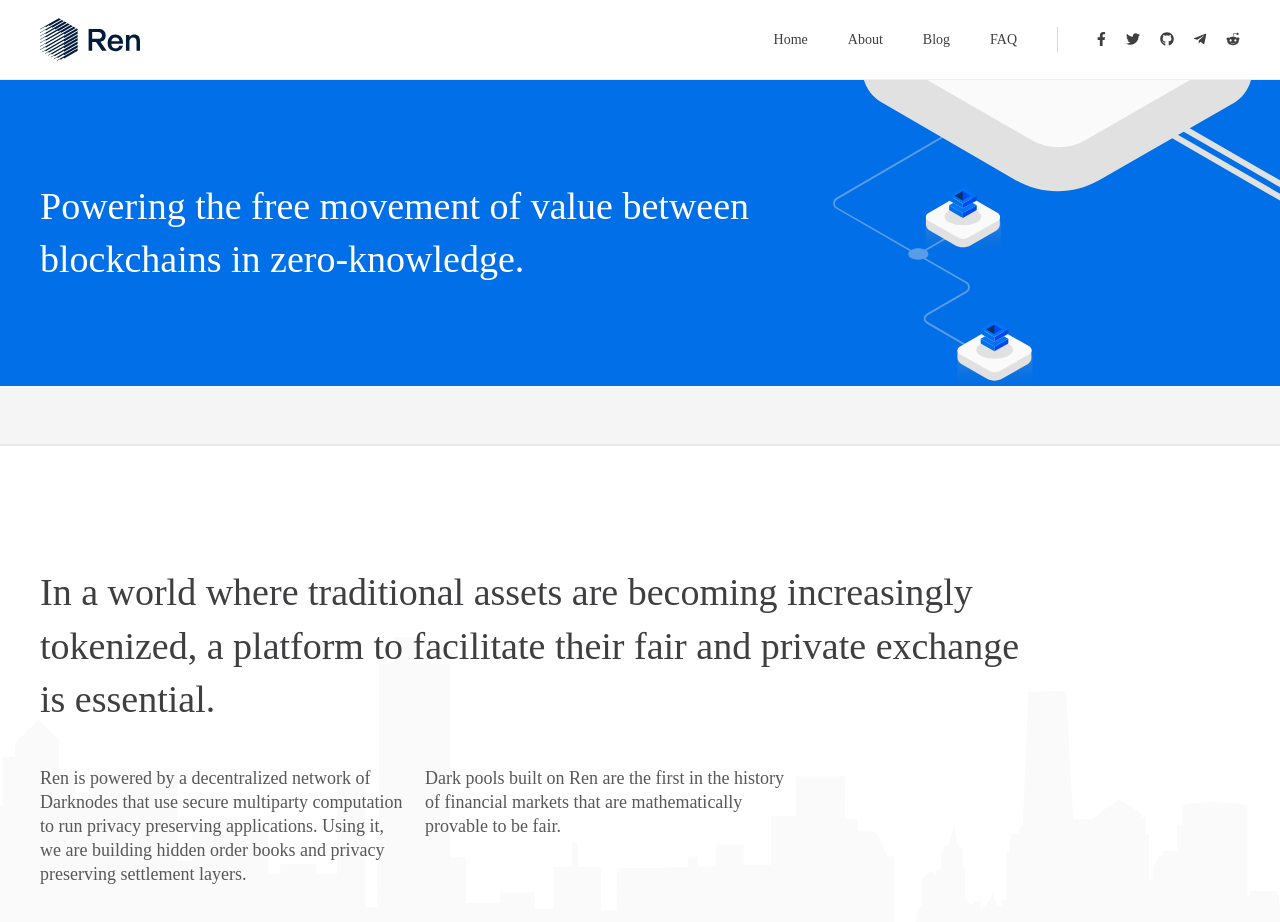
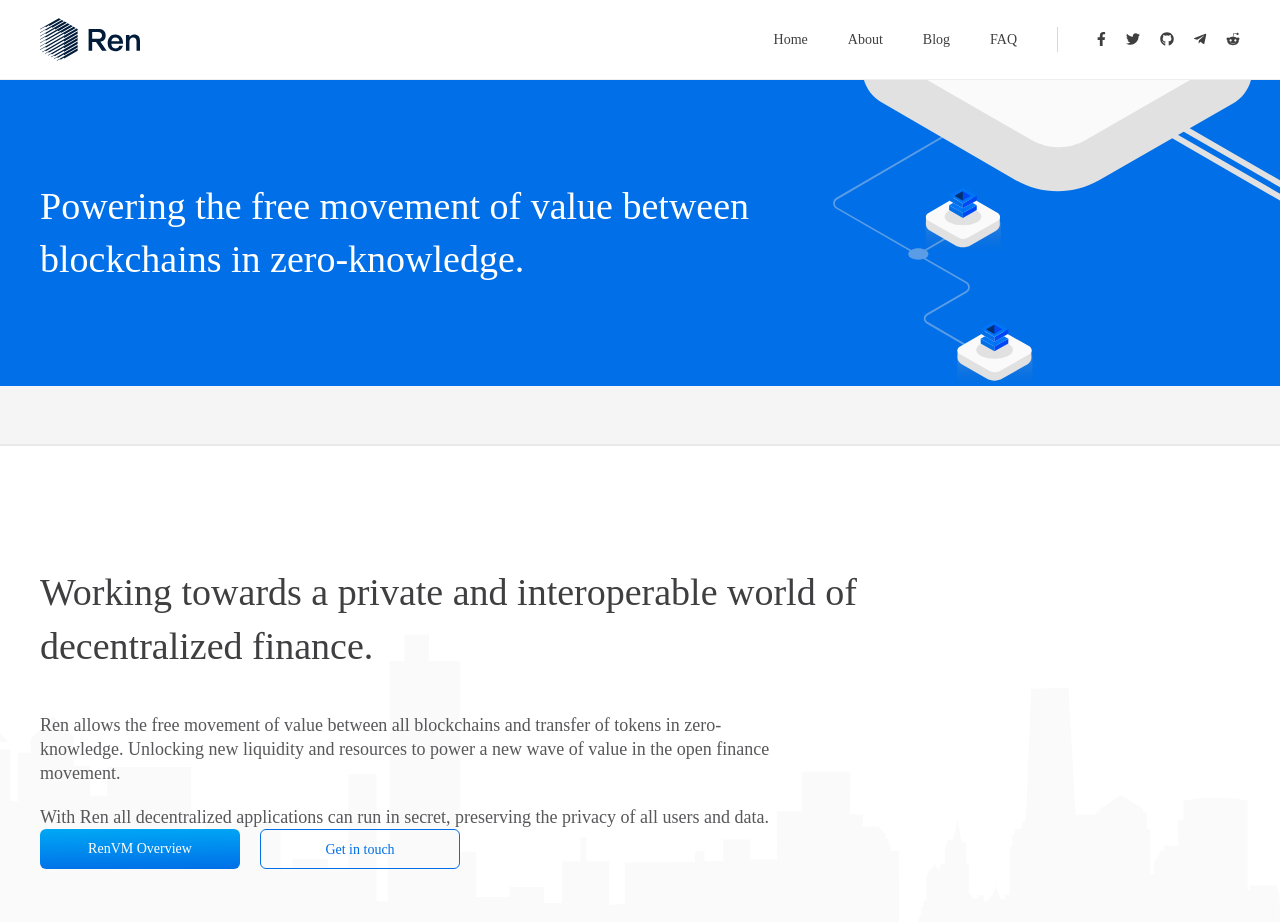
Before and after one commit to KadenZipfel/renproject.io, a React (Create React App) app: page /about in a window 1280 px wide. Shown: the top 922 px of the page. Built offline with nearby package versions, Linux system fonts and the light colour scheme; no server answers; a web font is replaced by a local one.

Commit message:
Update about page copy

```diff
--- a/src/components/AboutPage.tsx
+++ b/src/components/AboutPage.tsx
@@ -10,6 +10,7 @@
 import { MediumBannerInstance } from "./MediumBanner";
 import TeamItem from "./TeamItem";
 import { REN_URLS } from "../lib/constants";
+import { ExternalLink } from "./ExternalLink";
 
 class AboutPage extends React.Component {
     public render(): JSX.Element {
@@ -30,15 +31,11 @@
                     <div className="container">
                         <div className="row">
                             <div className="section--content">
-                                <ContentBlock subtitle="In a world where traditional assets are becoming increasingly tokenized, a platform to facilitate their fair and private exchange is essential.">
-                                    <div className="content--columns">
-                                        <div>
-                                            <p>Ren is powered by a decentralized network of Darknodes that use secure multiparty computation to run privacy preserving applications. Using it, we are building hidden order books and privacy preserving settlement layers.</p>
-                                        </div>
-                                        <div>
-                                            <p>Dark pools built on Ren are the first in the history of financial markets that are mathematically provable to be fair.</p>
-                                        </div>
-                                    </div>
+                                <ContentBlock subtitle="Working towards a private and interoperable world of decentralized finance.">
+                                    <p>Ren allows the free movement of value between all blockchains and transfer of tokens in zero-knowledge. Unlocking new liquidity and resources to power a new wave of value in the open finance movement.</p>
+                                    <p>With Ren all decentralized applications can run in secret, preserving the privacy of all users and data.</p>
+                                    <ExternalLink className={`featured--button primary`}>RenVM Overview</ExternalLink>
+                                    <ExternalLink className={`featured--button secondary`}>Get in touch</ExternalLink>
                                 </ContentBlock>
                             </div>
                             {/* <div className="section--stats">
```
